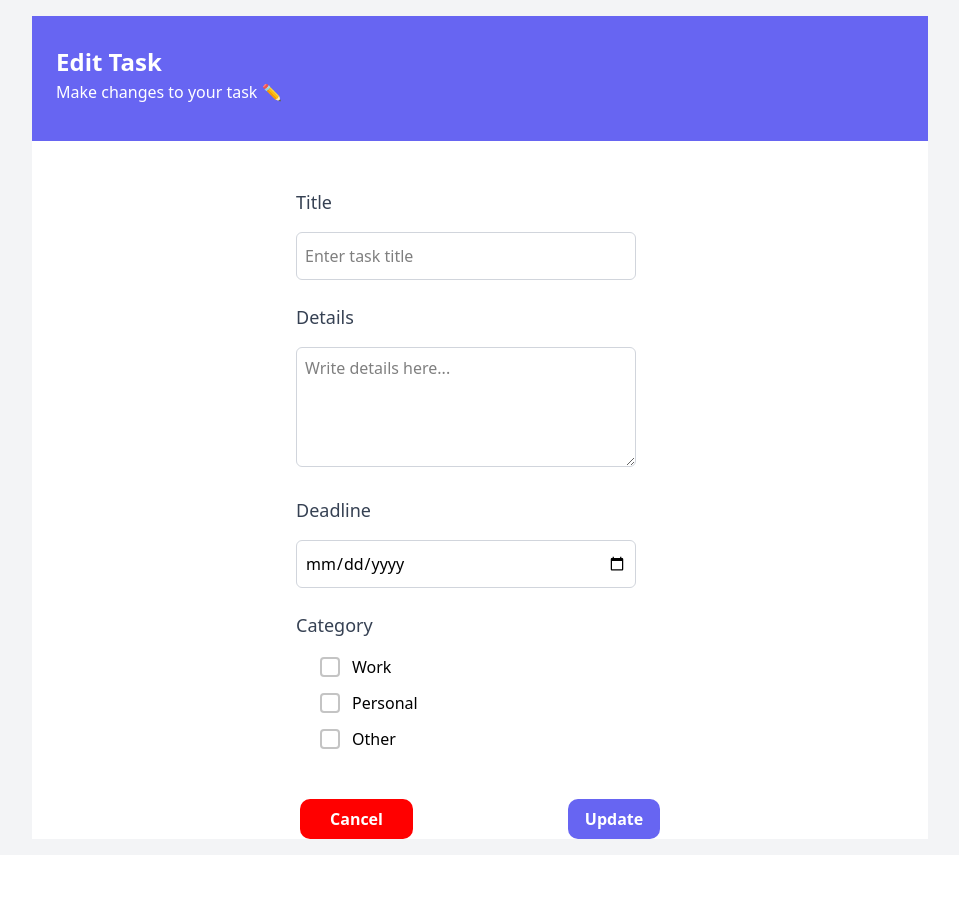
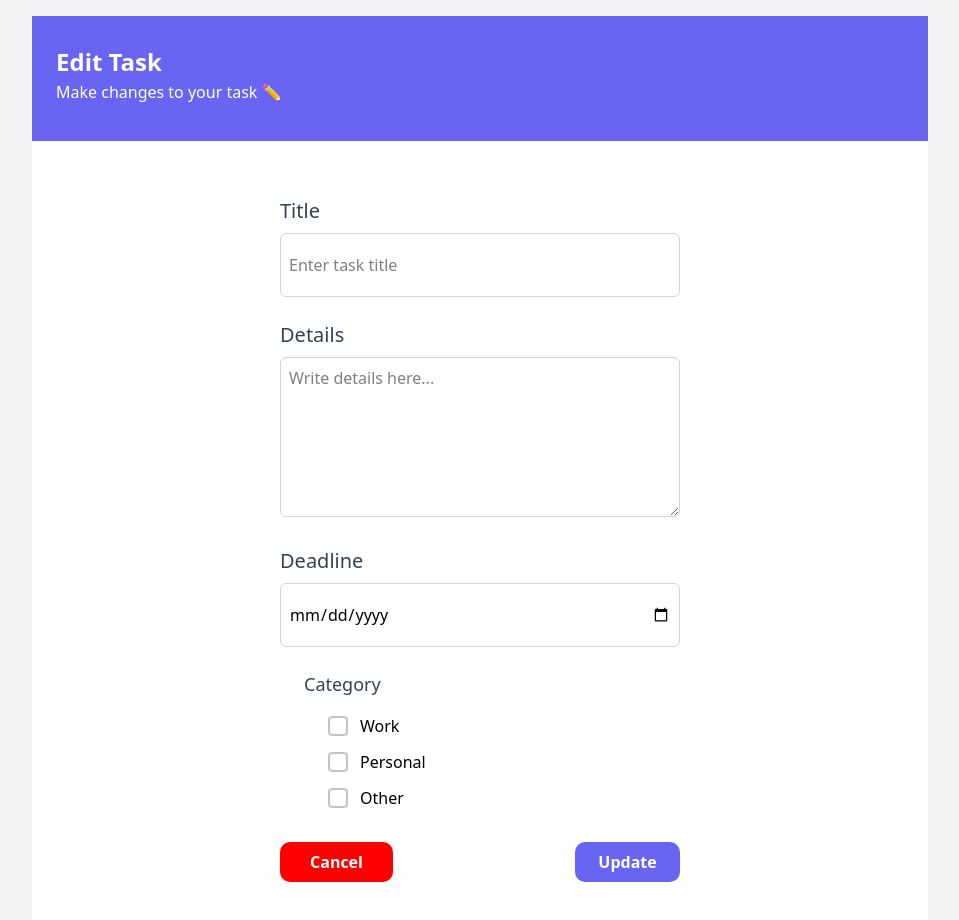
Before and after one commit to jodi39/todo-app, a Vue app: page /EditTask in a window 1280 px wide. Shown: the top 920 px of the page, without its empty margins (160-1119 px from the left). Before the commit the page ends 855 px from the top, so only its background shows below. Built offline with nearby package versions, Linux system fonts and the light colour scheme.

Commit message:
Update project with recent changes

```diff
--- a/src/App.vue
+++ b/src/App.vue
@@ -10,5 +10,9 @@
 <script setup>
 </script>
 
-<style scoped>
+<style>
+body {
+  margin: 0;
+  padding: 0;
+}
 </style>
--- a/src/components/Navbar.vue
+++ b/src/components/Navbar.vue
@@ -1,10 +1,10 @@
 <template>
-    <div class="flex gap-6 sm:gap-3 mt-4 overflow-x-auto px-4">
+    <div class="flex gap-3 sm:gap-10 mt-4 overflow-x-auto px-4">
       <button
         v-for="category in categories"
         :key="category"
         :class="[
-          'flex-shrink-0 px-4 py-1 text-sm sm:text-[14px] font-medium',
+          'flex-shrink-0 px-4 py-1 text-xs sm:text-sm font-medium',
           selected === category
             ? 'bg-[#6765F2] text-white rounded-[20px] font-bold'
             : 'border border-[#333] text-gray-700 rounded-[10px]'
--- a/src/style.css
+++ b/src/style.css
@@ -1 +1,6 @@
 @import "tailwindcss";
+html, body, #app {
+    height: 100%;
+    margin: 0;
+    padding: 0;
+  }
--- a/src/views/AddTask.vue
+++ b/src/views/AddTask.vue
@@ -8,11 +8,11 @@
     </div>
 
     <!-- Form Container -->
-    <div class="flex-grow w-full max-w-md mx-auto mt-6 px-4 space-y-6">
+    <div class="flex-grow w-full max-w-md mx-auto mt-6 px-4 py-3 sm:px-6 sm:py-8 space-y-6">
 
       <!-- Title -->
       <div>
-        <label class="block text-gray-700 mb-2 text-[18px] font-medium">Title</label>
+        <label class="block text-gray-700 mb-2 text-base sm:text-lg md:text-xl font-medium">Title</label>
         <input
           type="text"
           v-model="title"
@@ -25,7 +25,7 @@
 
       <!-- Details -->
       <div>
-        <label class="block text-gray-700 mb-2 text-[18px] font-medium">Details</label>
+        <label class="block text-gray-700 mb-2 text-base sm:text-lg md:text-xl font-medium">Details</label>
         <textarea
           v-model="details"
           required
@@ -38,7 +38,7 @@
 
       <!-- Deadline -->
       <div>
-        <label class="block text-gray-700 mb-2 text-[18px] font-medium">Deadline</label>
+        <label class="block text-gray-700 mb-2 text-base sm:text-lg md:text-xl font-medium">Deadline</label>
         <input
           type="date"
           v-model="deadline"
@@ -50,7 +50,7 @@
 
       <!-- Category -->
       <div>
-        <label class="block text-gray-700 mb-2 text-[18px] font-medium">Category</label>
+        <label class="block text-gray-700 mb-2 text-base sm:text-lg md:text-xl font-medium">Category</label>
         <div class="flex flex-col gap-3">
           <label
             v-for="option in ['Work', 'Personal', 'all']"
@@ -88,19 +88,20 @@
       </div>
 
       <!-- Buttons -->
-      <div class="flex justify-between items-center mt-8 mb-6" >
+      <div class="flex flex-row sm:flex-row justify-between items-center mt-8 mb-6  gap-3">
         <button
   @click="router.push('/home')"
-          class="w-[113px] h-[40px] bg-[#FF0000] text-white text-[16px] font-semibold py-2 rounded-[10px] hover:bg-[#A40202] transition duration-200"
+  class="min-w-[90px] sm:min-w-[113px] h-[40px] bg-[#FF0000] text-white text-[16px] font-semibold py-2 rounded-[10px] hover:bg-[#A40202] transition duration-200"
 >
   Cancel
 </button>
 <button
   @click="addTask"
-          class="w-[92px] h-[40px] bg-[#6765F2] text-white text-[16px] font-semibold py-2 rounded-[10px] hover:bg-[#5553e6] transition duration-200"
+  class="min-w-[75px] sm:min-w-[92px] h-[40px] bg-[#6765F2] text-white text-[16px] font-semibold py-2 rounded-[10px] hover:bg-[#5553e6] transition duration-200"
 >
   Save
 </button>
+
       </div>
     </div>
   </div>
--- a/src/views/EditTask.vue
+++ b/src/views/EditTask.vue
@@ -10,37 +10,37 @@
       </p>
     </div>
 
-    <div class="flex-grow w-full max-w-md mx-auto mt-6 px-4 space-y-6">
+    <div class="flex-grow w-full max-w-md mx-auto mt-6 px-4 py-3 sm:px-6 sm:py-8 space-y-6">
 
     <!-- Title -->
-    <div class="mb-4 mt-6 pl-6">
-      <label class="block text-gray-700 mb-4 text-[18px] font-medium">Title</label>
+    <div>
+        <label class="block text-gray-700 mb-2 text-base sm:text-lg md:text-xl font-medium">Title</label>
       <input
         type="text"
         v-model="title"
         placeholder="Enter task title"
-        class="w-[340px] h-[48px] border border-gray-300 rounded-md p-2 focus:outline-none focus:ring-2 focus:ring-[#6765F2]"
+        class="w-full max-w-md h-12 md:h-16 border border-gray-300 rounded-md p-2 focus:outline-none focus:ring-2 focus:ring-[#6765F2]"
         />
     </div>
 
     <!-- Details -->
-    <div class="mb-4 mt-6 pl-6">
-      <label class="block text-gray-700 mb-4 text-[18px] font-medium">Details</label>
+    <div>
+      <label class="block text-gray-700 mb-2 text-base sm:text-lg md:text-xl font-medium">Details</label>
       <textarea
         v-model="details"
         rows="4"
         placeholder="Write details here..."
-        class="w-[340px] h-[120px] border border-gray-300 rounded-md p-2 focus:outline-none focus:ring-2 focus:ring-[#6765F2]"
+        class="w-full max-w-md h-12 md:h-40 border border-gray-300 rounded-md p-2 focus:outline-none focus:ring-2 focus:ring-[#6765F2]"
         ></textarea>
     </div>
 
     <!-- Deadline -->
-    <div class="mb-4 mt-6 pl-6">
-      <label class="block text-gray-700 mb-4 text-[18px] font-medium">Deadline</label>
+    <div>
+      <label class="block text-gray-700 mb-2 text-base sm:text-lg md:text-xl font-medium">Deadline</label>
       <input
         type="date"
         v-model="deadline"
-        class="w-[340px] h-[48px] border border-gray-300 rounded-md p-2 focus:outline-none focus:ring-2 focus:ring-[#6765F2]"
+        class="w-full max-w-md h-12 md:h-16 border border-gray-300 rounded-md p-2 focus:outline-none focus:ring-2 focus:ring-[#6765F2]"
         />
     </div>
 
@@ -83,20 +83,21 @@
     </div>
 
     <!-- Buttons -->
-    <div class="flex justify-between items-center mt-12 pl-7 pr-7">
+    <div class="flex flex-row sm:flex-row justify-between items-center mt-8 mb-6  gap-3">
         <button
     @click="router.push('/home')"
-        class="w-[113px] h-[40px] bg-[#FF0000] text-white text-[16px] font-semibold py-2 rounded-[10px] hover:bg-[#A40202] transition duration-200"
+    class="min-w-[90px] sm:min-w-[113px] h-[40px] bg-[#FF0000] text-white text-[16px] font-semibold py-2 rounded-[10px] hover:bg-[#A40202] transition duration-200"
     >
     Cancel
   </button>
   <button
     @click="updateTask()"
-        class="w-[92px] h-[40px] bg-[#6765F2] text-white text-[16px] font-semibold py-2 rounded-[10px] hover:bg-[#5553e6] transition duration-200"
+    class="min-w-[92px] sm:min-w-[105px] h-[40px] bg-[#6765F2] text-white text-[16px] font-semibold py-2 rounded-[10px] hover:bg-[#5553e6] transition duration-200"
     >
     Update
   </button>
 </div>
+
     </div>
     </div>
   </template>
--- a/src/views/Home.vue
+++ b/src/views/Home.vue
@@ -2,9 +2,10 @@
   <div class="min-h-screen flex flex-col">
     <!-- Header -->
     <div class="h-[125px] bg-[#6765F2] text-white flex flex-col px-4">
-      <p class="text-[24px] font-bold mt-7 pl-2">Welcome {{ username }}!</p>
-      <p class="text-[16px] pl-2">Stay Organized, get things done!</p>
+      <p class="text-xl sm:text-2xl font-bold mt-7 pl-2">Welcome {{ username }}!</p>
+      <p class="text-base sm:text-lg pl-2">Stay Organized, get things done!</p>
     </div>
+
 
     <!-- Main Content -->
     <div class="flex flex-col items-center justify-center mt-1">
@@ -18,7 +19,7 @@
 
 
       <!-- Tasks Section -->
-      <div class="w-full mt-4 px-8">
+      <div class="w-full max-w-4xl mx-auto mt-4 px-4 sm:px-8">
         <div v-if="tasks.length === 0" class="flex flex-col items-center justify-center mt-12">
           <img :src="emptyImage" alt="Empty tasks" class="w-40 sm:w-56 object-contain" />
           <p class="w-[250px] text-center text-lg text-gray-600 mt-4 font-medium">
@@ -42,7 +43,7 @@
     </div>
 
     <!-- Add Button at bottom, inside layout -->
-    <div class="flex justify-end pr-6 pb-6">
+    <div class="flex justify-end px-4 sm:pr-6 pb-6">
       <AddButton />
     </div>
   </div>
--- a/src/views/Welcome.vue
+++ b/src/views/Welcome.vue
@@ -1,7 +1,7 @@
 <template>
   <!-- Header -->
-  <div class="h-[244px] bg-[#6765F2] text-white flex flex-col items-center justify-center text-center">
-    <h1 class="text-2xl sm:text-4xl font-bold leading-tight font-poppins">
+  <div class="h-[200px] bg-[#6765F2] text-white flex flex-col items-center justify-center text-center px-4">
+    <h1 class="text-2xl sm:text-3xl md:text-4xl font-bold leading-tight font-poppins">
       Welcome to To-do List
     </h1>
     <p class="text-base sm:text-lg font-semibold mt-2">
@@ -10,8 +10,9 @@
   </div>
 
   <!-- Image Section -->
-  <div class="flex items-center justify-center">
-    <img :src="todoImage" alt="Todo Illustration" class="h-full max-w-full h-auto object-contain" />
+  <div class="w-full">
+    <img :src="todoImage" alt="Todo Illustration" class="w-full h-auto object-cover"
+    />
   </div>
 
   <!-- Description -->
```
Lines whose indentation alone changed are shown as unchanged.
